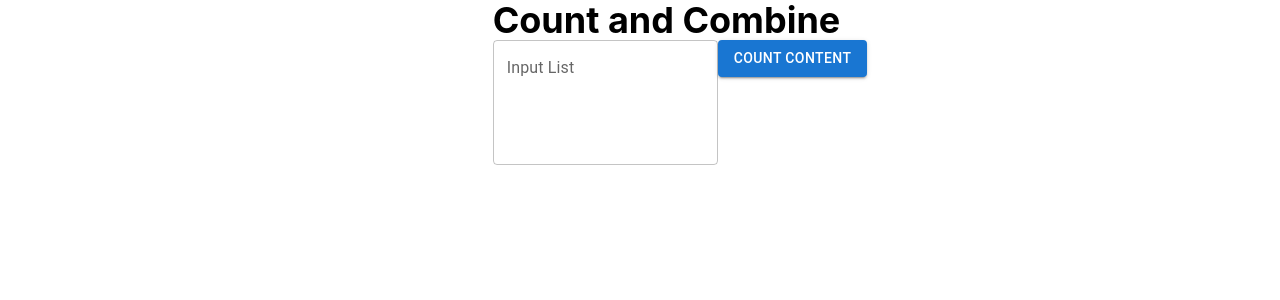
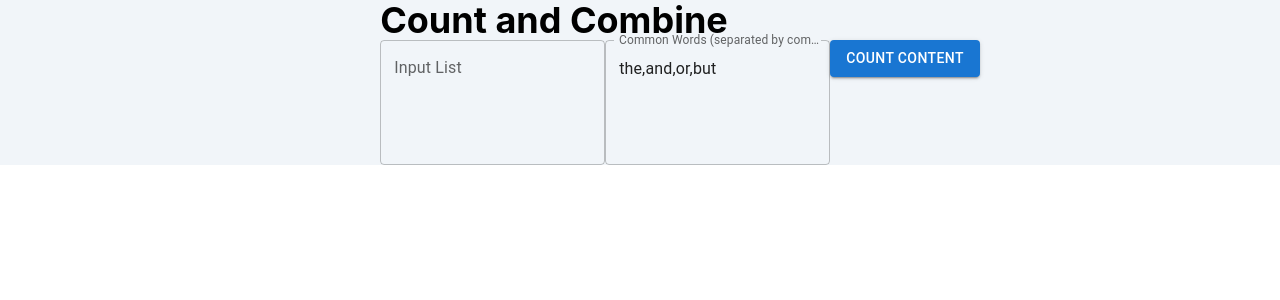
Before and after one commit to imcauley/CountAndCombine, a React (Create React App) app: page / in a window 1280 px wide. Shown: the top 300 px of the page. Built offline with nearby package versions, Linux system fonts and the light colour scheme.

Commit message:
removing common words

```diff
--- a/src/App.js
+++ b/src/App.js
@@ -7,8 +7,8 @@ import { TextField, Button } from "@mui/material";
 function App() {
   const [rawData, setRawData] = useState("");
   const [processedData, setProcessedData] = useState([]);
+  const [commonWords, setCommonWords] = useState(["the", "and", "or", "but"]);
   const [csvData, setCsvData] = useState([]);
-  const commonWords = ["the", "and", "or", "but"];
 
   function processData() {
     // eslint-disable-next-line eqeqeq
@@ -43,7 +43,9 @@ function App() {
 
   function processRow(row) {
     let text = row.replace(/[^0-9a-z \n]/gi, "");
+    const re = new RegExp(commonWords.join("|"), "ig");
     text = text.toLowerCase();
+    text = text.replace(re, "");
     text = text.trim();
     return text;
   }
@@ -102,6 +104,14 @@ function App() {
         value={rawData}
         onChange={(e) => setRawData(e.target.value)}
       />
+      <TextField
+        id="outlined-multiline-static"
+        label="Common Words (separated by comma, no spaces)"
+        multiline
+        rows={4}
+        value={commonWords.join(",")}
+        onChange={(e) => setCommonWords(e.target.value.split(","))}
+      />
       <Button variant="contained" onClick={processData}>
         Count Content
       </Button>
@@ -122,10 +132,10 @@ function App() {
   );
 
   return (
-    <div className="App">
+    <div className="App h-full bg-slate-100">
       <header className="App-header"></header>
       <main>
-        <div className="container justify-items-center w-full mx-10 ">
+        <div className="container justify-items-center w-full mx-10">
           <div className="">
             <h2 className="text-4xl font-bold"> Count and Combine </h2>
             {processedData.length === 0 ? inputHTML : editHTML}
```
